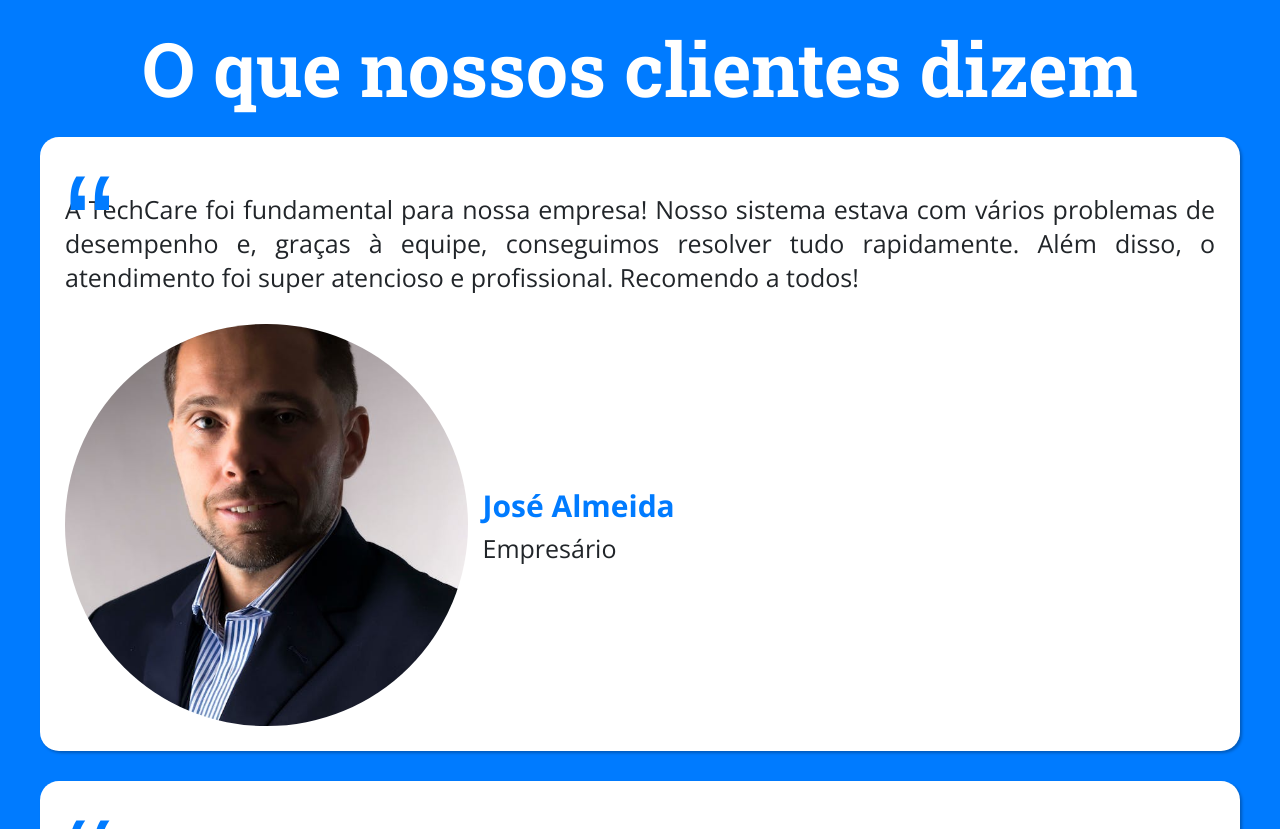
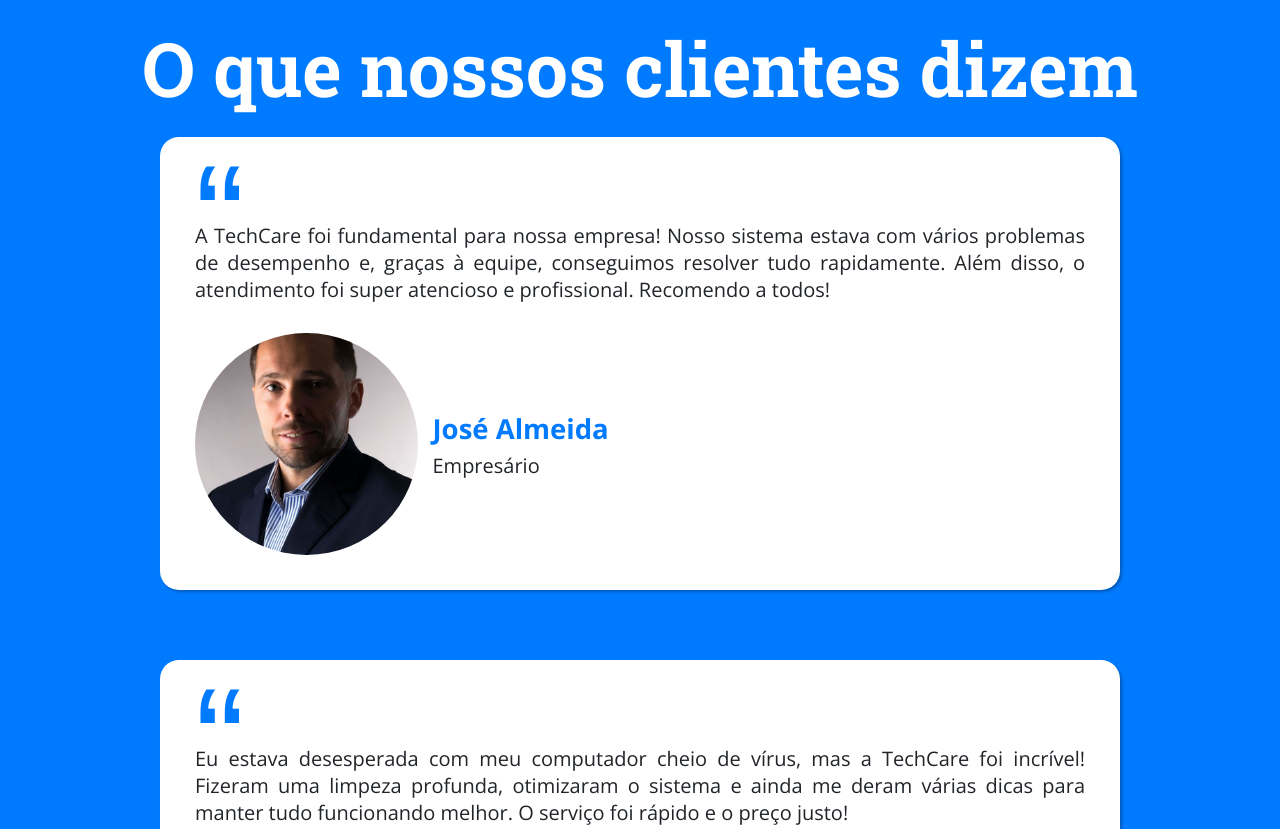
Before and after one commit to JoaoVitorDomingos/TechCare, a plain HTML site: page index.html in a window 1280 px wide. Shown: the part 5980-6809 px from the top of the page. Drawn offline with nearby package versions, Linux system fonts and the light colour scheme.

Commit message:
Section Depoimentos

```diff
--- a/estilos/media_query.css
+++ b/estilos/media_query.css
@@ -109,6 +109,40 @@
     }
 
 
+    /* SECTION DEPOIMENTOS */
+
+    #depoimentos .container_depoimentos {
+        row-gap: 70px;
+    }
+
+    .depoimento {
+        padding: 35px;
+        width: 80%;
+        min-height: 430px;
+    }
+
+    .depoimento > p {
+        font-size: .8rem;
+        margin-top: 50px;
+    }
+
+    .depoimento > p::before {
+        top: -90px;
+    }
+
+    .depoimento_pessoa img {
+        width: 25%;
+    }
+
+    .depoimento_pessoa .pessoa_nome {
+        font-size: 1.1rem;
+    }
+
+    .depoimento_pessoa .pessoa_prof {
+        font-size: .8rem;
+    }
+
+
 
 
     /* FOOTER */
```
